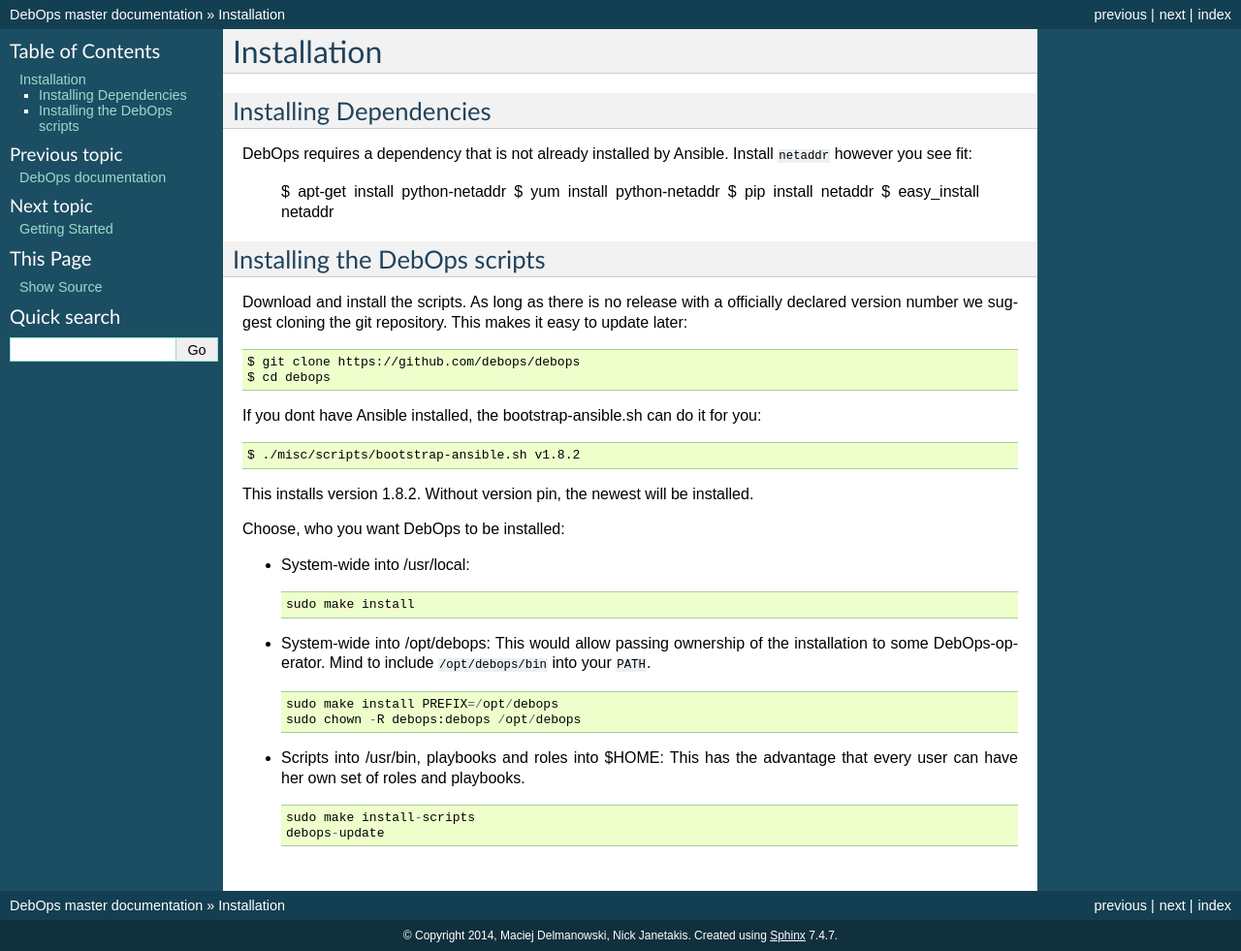
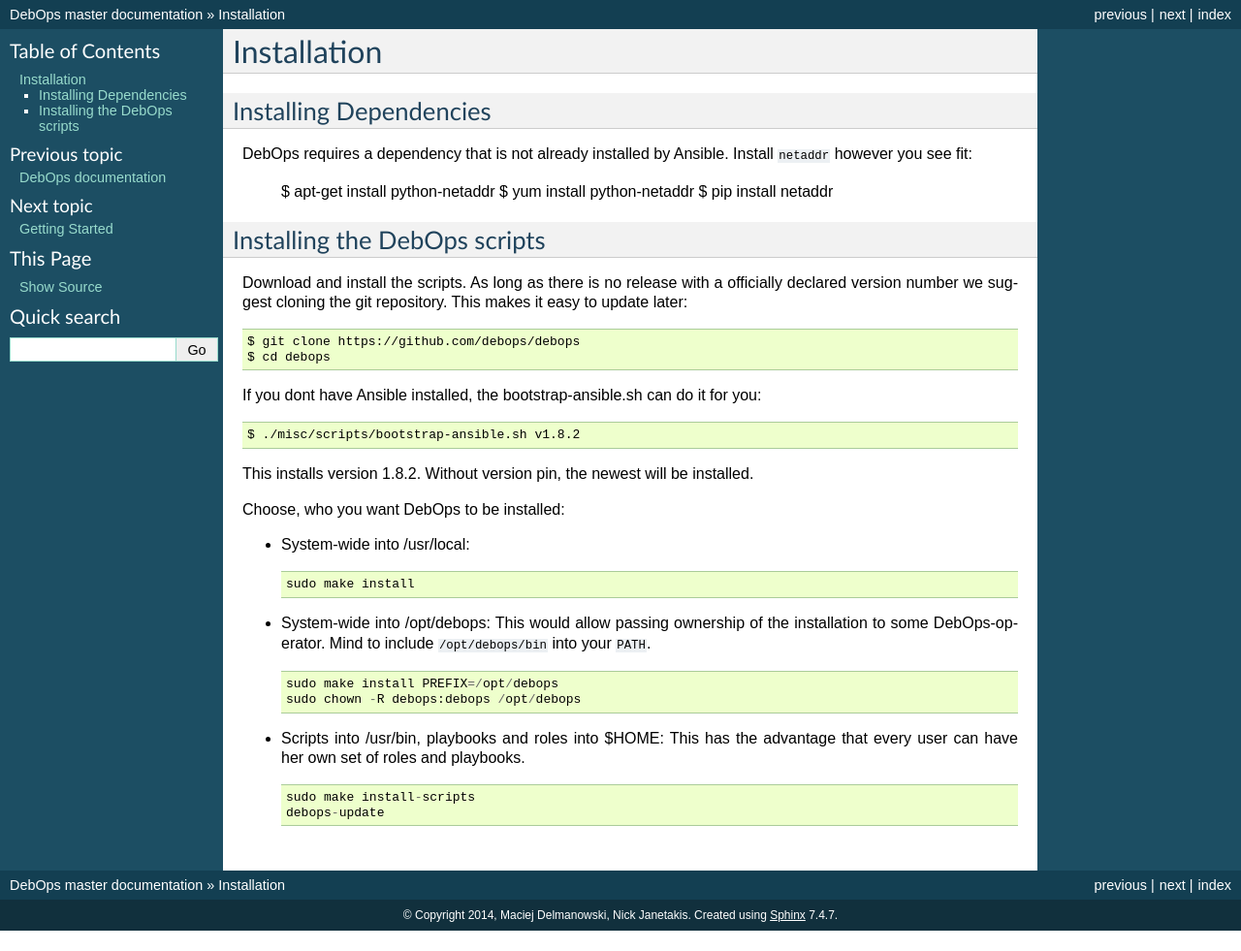
Before and after one commit to debops/docs, a Sphinx documentation site: the page built from docs/installation.rst, in a window 1280 px wide. Shown: the whole page at 97% size. Built offline with Sphinx 7.4.7, drawn with Linux system fonts in a browser that asks for light colours; after the commit the page ends 960 px from its top, so only the background shows below that.

Commit message:
Remote `easy_install` from installation guide.
`easy_install` is deprecated, `pip` should be used instead.

```diff
--- a/docs/installation.rst
+++ b/docs/installation.rst
@@ -10,7 +10,6 @@
    $ apt-get install python-netaddr
    $ yum install python-netaddr
    $ pip install netaddr
-   $ easy_install netaddr
 
 
 
```
